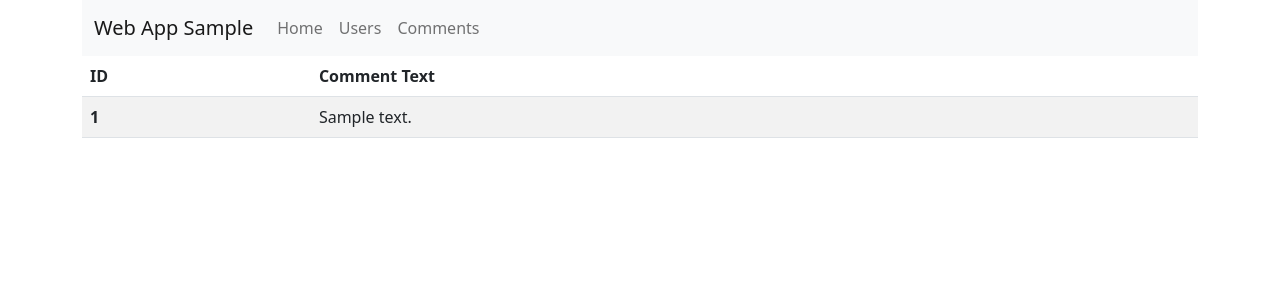
After one commit to chrisjohnson00/python-webapp-sample, a Flask app: template webapp_sample/templates/app/comments.html in a window 1280 px wide. The commit adds this page. Shown: the top 300 px of the page. Run offline with Flask 2, Linux system fonts and the light colour scheme; the template is opened without the code that fills it: most values are stand-ins (such as "Sample title", 1, 10 or a date in 2020); parts of the project's set-up code (start-up, migrations or seed data) failed here and were passed over; some libraries are stand-ins or nearby versions.

Commit message:
feat: integrating comments api (#3)

```diff
--- /dev/null
+++ b/webapp_sample/templates/app/comments.html
@@ -0,0 +1,19 @@
+{% extends 'base.html' %}
+{% block content %}
+<table class="table table-striped">
+    <thead>
+    <tr>
+        <th scope="col">ID</th>
+        <th scope="col">Comment Text</th>
+    </tr>
+    </thead>
+    <tbody>
+    {% for comment in comments %}
+    <tr>
+        <th scope="row">{{ comment.id }}</th>
+        <td>{{ comment.text }}</td>
+    </tr>
+    {% endfor %}
+    </tbody>
+</table>
+{% endblock %}
--- a/webapp_sample/templates/base.html
+++ b/webapp_sample/templates/base.html
@@ -31,6 +31,7 @@
             <div class="navbar-nav">
                 <a class="nav-link" href="{{ url_for('app.index') }}">Home</a>
                 <a class="nav-link" href="{{ url_for('app.users') }}">Users</a>
+                <a class="nav-link" href="{{ url_for('app.comments') }}">Comments</a>
             </div>
         </div>
     </div>
```
Also changed, not shown: services/backend.py (+7 -1 lines), webapp_sample/application.py (+9 -1 lines), README.md.
